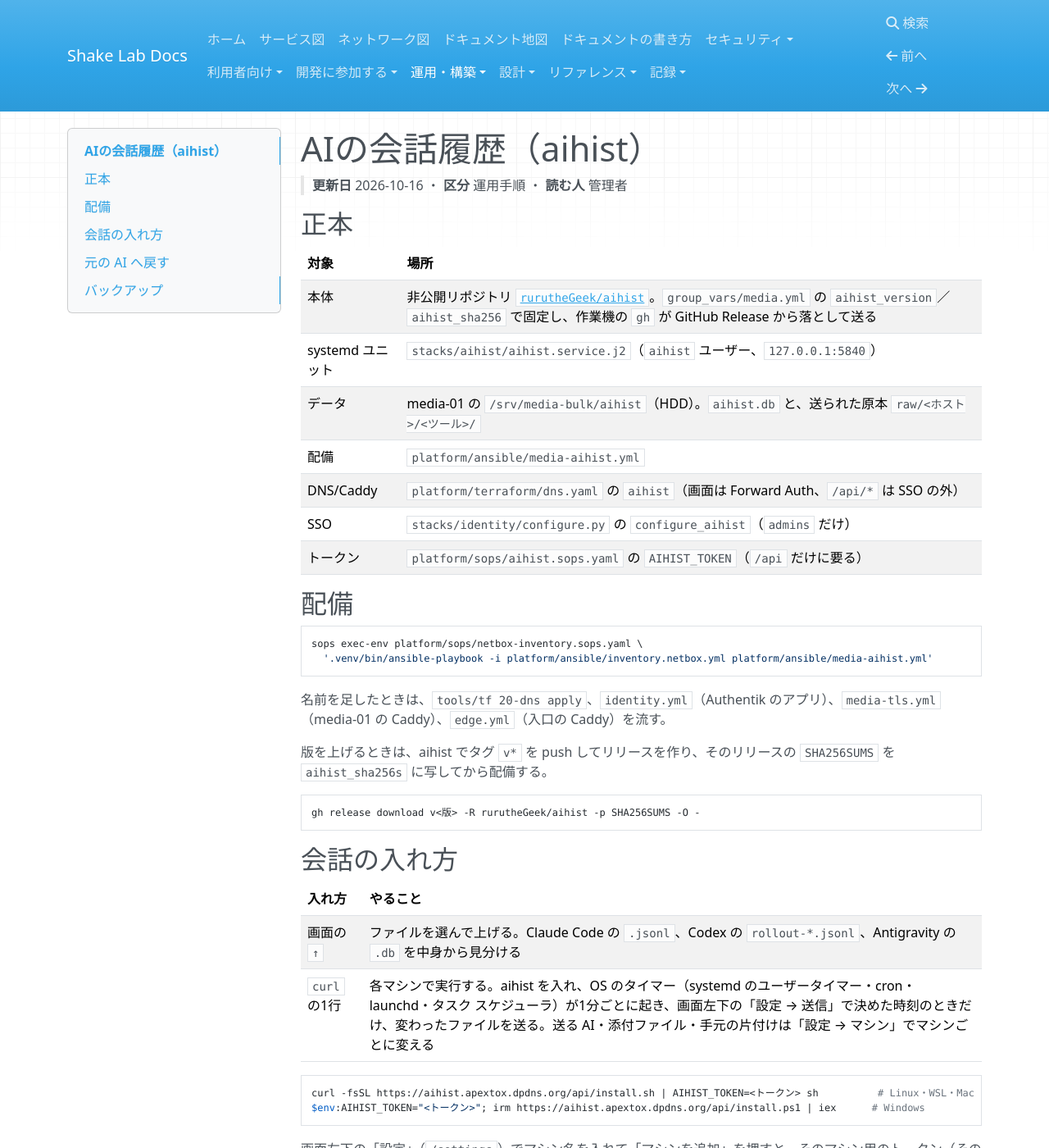
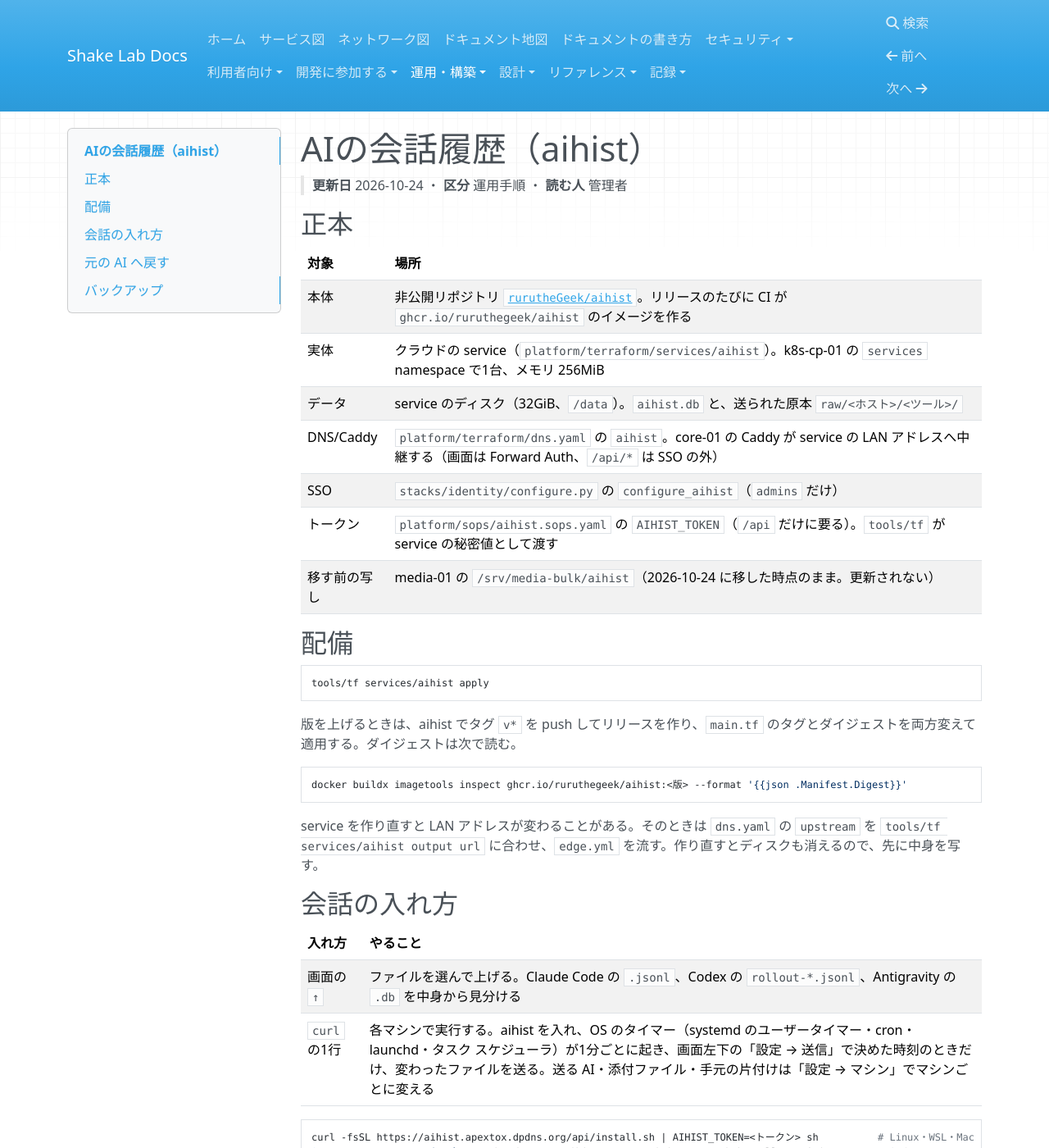
Before and after one commit to rurutheGeek/shake-cloud, an MkDocs documentation site: the page built from docs/operations/aihist.md, in a window 1280 px wide and 1400 px high. Shown: the whole window at 82% size. Built offline with MkDocs 1.6.1, drawn with Linux system fonts in a browser that asks for light colours; nearby versions of some CDN libraries; a script that is not in the unit is left out; some of the changed text lies outside the part shown.

Commit message:
feat(aihist): k8s の service へ移し、media-01 の systemd を片付ける
入口（dns.yaml の aihist）を core-01 の Caddy から service の LAN アドレスへ
中継する形に変える。画面は Forward Auth、/api は SSO の外のまま。
media-aihist.yml は旧ユニットと /opt/aihist を消す片付けにし、会話の原本
（/srv/media-bulk/aihist）は service のバックアップができるまで写しとして残す。
stacks/aihist と group_vars の版の固定は使わなくなったので消す。

Refs #250

Co-Authored-By: Claude Opus 5.5 <noreply@anthropic.com>

````diff
--- a/docs/assets/js/service-map-data.js
+++ b/docs/assets/js/service-map-data.js
@@ -116,6 +116,22 @@ window.SERVICE_MAP = {
      "sso": false,
      "upstream": "127.0.0.1:9000",
      "url": "https://auth.apextox.dpdns.org/"
+    },
+    {
+     "description": "AIの会話履歴の検索・閲覧。Forward Auth、/api はトークン",
+     "docs": [
+      {
+       "path": "operations/aihist/",
+       "title": "AIの会話履歴（aihist）"
+      }
+     ],
+     "name": "aihist",
+     "route": [
+      "core-01"
+     ],
+     "sso": true,
+     "upstream": "192.168.10.242:8080",
+     "url": "https://aihist.apextox.dpdns.org/"
     },
     {
      "description": "",
@@ -674,23 +690,6 @@ window.SERVICE_MAP = {
      "url": "https://nextcloud-mcp.apextox.dpdns.org/"
     },
     {
-     "description": "AIの会話履歴の検索・閲覧。Forward Auth、/api はトークン",
-     "docs": [
-      {
-       "path": "operations/aihist/",
-       "title": "AIの会話履歴（aihist）"
-      }
-     ],
-     "name": "aihist",
-     "route": [
-      "core-01",
-      "media-01"
-     ],
-     "sso": true,
-     "upstream": "127.0.0.1:5840",
-     "url": "https://aihist.apextox.dpdns.org/"
-    },
-    {
      "description": "UrBackupの状態と端末手順。Forward Auth",
      "docs": [
       {
--- a/docs/operations/aihist.md
+++ b/docs/operations/aihist.md
@@ -1,6 +1,6 @@
 ---
 title: AIの会話履歴（aihist）
-updated: 2026-10-16
+updated: 2026-10-24
 section: 運用手順
 audience: 管理者
 tags:
@@ -9,34 +9,33 @@ tags:
 
 # AIの会話履歴（aihist）
 
-> **更新日** 2026-10-16 ・ **区分** 運用手順 ・ **読む人** 管理者
+> **更新日** 2026-10-24 ・ **区分** 運用手順 ・ **読む人** 管理者
 
 ## 正本
 
 | 対象 | 場所 |
 | --- | --- |
-| 本体 | 非公開リポジトリ [`rurutheGeek/aihist`](https://github.com/rurutheGeek/aihist)。`group_vars/media.yml` の `aihist_version`／`aihist_sha256` で固定し、作業機の `gh` が GitHub Release から落として送る |
-| systemd ユニット | `stacks/aihist/aihist.service.j2`（`aihist` ユーザー、`127.0.0.1:5840`） |
-| データ | media-01 の `/srv/media-bulk/aihist`（HDD）。`aihist.db` と、送られた原本 `raw/<ホスト>/<ツール>/` |
-| 配備 | `platform/ansible/media-aihist.yml` |
-| DNS/Caddy | `platform/terraform/dns.yaml` の `aihist`（画面は Forward Auth、`/api/*` は SSO の外） |
+| 本体 | 非公開リポジトリ [`rurutheGeek/aihist`](https://github.com/rurutheGeek/aihist)。リリースのたびに CI が `ghcr.io/ruruthegeek/aihist` のイメージを作る |
+| 実体 | クラウドの service（`platform/terraform/services/aihist`）。k8s-cp-01 の `services` namespace で1台、メモリ 256MiB |
+| データ | service のディスク（32GiB、`/data`）。`aihist.db` と、送られた原本 `raw/<ホスト>/<ツール>/` |
+| DNS/Caddy | `platform/terraform/dns.yaml` の `aihist`。core-01 の Caddy が service の LAN アドレスへ中継する（画面は Forward Auth、`/api/*` は SSO の外） |
 | SSO | `stacks/identity/configure.py` の `configure_aihist`（`admins` だけ） |
-| トークン | `platform/sops/aihist.sops.yaml` の `AIHIST_TOKEN`（`/api` だけに要る） |
+| トークン | `platform/sops/aihist.sops.yaml` の `AIHIST_TOKEN`（`/api` だけに要る）。`tools/tf` が service の秘密値として渡す |
+| 移す前の写し | media-01 の `/srv/media-bulk/aihist`（2026-10-24 に移した時点のまま。更新されない） |
 
 ## 配備
 
 ```bash
-sops exec-env platform/sops/netbox-inventory.sops.yaml \
-  '.venv/bin/ansible-playbook -i platform/ansible/inventory.netbox.yml platform/ansible/media-aihist.yml'
+tools/tf services/aihist apply
 ```
 
-名前を足したときは、`tools/tf 20-dns apply`、`identity.yml`（Authentik のアプリ）、`media-tls.yml`（media-01 の Caddy）、`edge.yml`（入口の Caddy）を流す。
-
-版を上げるときは、aihist でタグ `v*` を push してリリースを作り、そのリリースの `SHA256SUMS` を `aihist_sha256s` に写してから配備する。
+版を上げるときは、aihist でタグ `v*` を push してリリースを作り、`main.tf` のタグとダイジェストを両方変えて適用する。ダイジェストは次で読む。
 
 ```bash
-gh release download v<版> -R rurutheGeek/aihist -p SHA256SUMS -O -
+docker buildx imagetools inspect ghcr.io/ruruthegeek/aihist:<版> --format '{{json .Manifest.Digest}}'
 ```
+
+service を作り直すと LAN アドレスが変わることがある。そのときは `dns.yaml` の `upstream` を `tools/tf services/aihist output url` に合わせ、`edge.yml` を流す。作り直すとディスクも消えるので、先に中身を写す。
 
 ## 会話の入れ方
 
@@ -69,4 +68,4 @@ aihist restore <会話IDの先頭>
 トークンは `sops -d --extract '["AIHIST_TOKEN"]' platform/sops/aihist.sops.yaml` で読む。
 ## バックアップ
 
-`raw/` が原本で、`aihist.db` は原本から作り直せる。消えたときは各マシンから `push` し直せば戻る（各マシンに記録が残っている間だけ）。
+`raw/` が原本で、`aihist.db` は原本から作り直せる。service のディスクのバックアップはまだ無い（[#250](https://github.com/rurutheGeek/shake-cloud/issues/250)）。消えたときは各マシンから `push` し直せば戻る（各マシンに記録が残っている間だけ）。
````
Also changed, not shown: docs/map.md (+2 -2 lines), docs/operations/handover.md (+2 -2 lines), docs/operations/playbooks.md (+3 -3 lines), docs/reference/urls.md (+1 -1 lines), stacks/aihist/README.md (deleted, +0 -12 lines), 6 other files.
